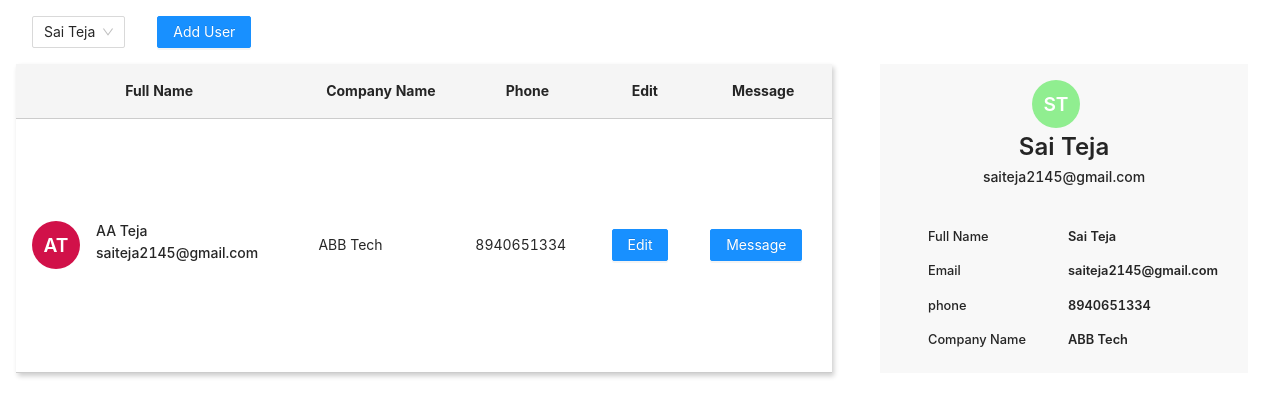
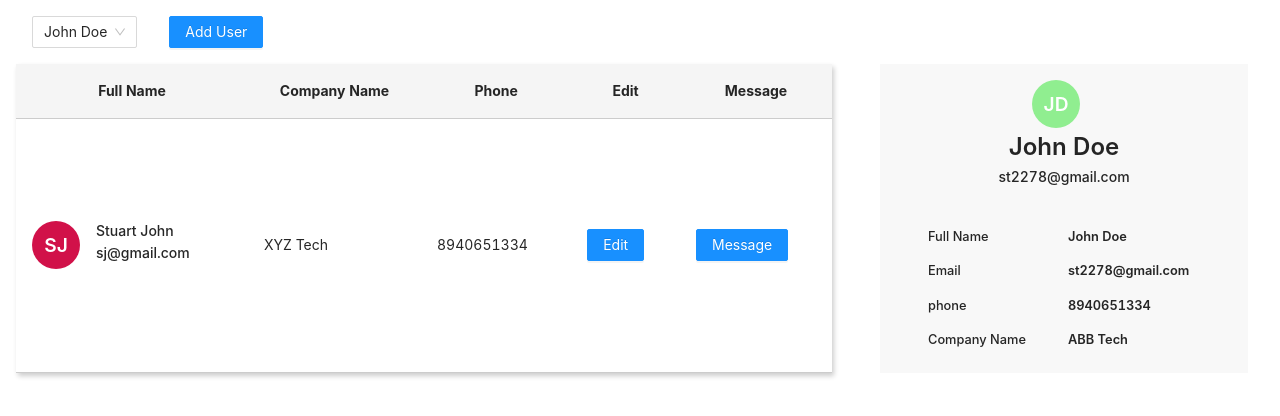
Before and after one commit to saiteja2145/contactList, a React (Create React App) app: page / in a window 1280 px wide. Shown: the top 416 px of the page. Built offline with nearby package versions, Linux system fonts and the light colour scheme.

Commit message:
Second Commit

```diff
--- a/src/Components/ContactList.js
+++ b/src/Components/ContactList.js
@@ -34,19 +34,19 @@ const ContactList = () => {
     {
       key: v4(),
       companyName: "ABB Tech",
-      email: "saiteja2145@gmail.com",
-      fullName: "Sai Teja",
+      email: "st2278@gmail.com",
+      fullName: "John Doe",
       phone: 8940651334,
-      avatarName: "ST",
+      avatarName: "JD",
       color: colors[randomNumber()],
     },
     {
       key: v4(),
-      companyName: "ABB Tech",
-      email: "saiteja2145@gmail.com",
-      fullName: "AA Teja",
+      companyName: "XYZ Tech",
+      email: "sj@gmail.com",
+      fullName: "Stuart John",
       phone: 8940651334,
-      avatarName: "AT",
+      avatarName: "SJ",
       color: colors[randomNumber()],
     },
   ]);
```
